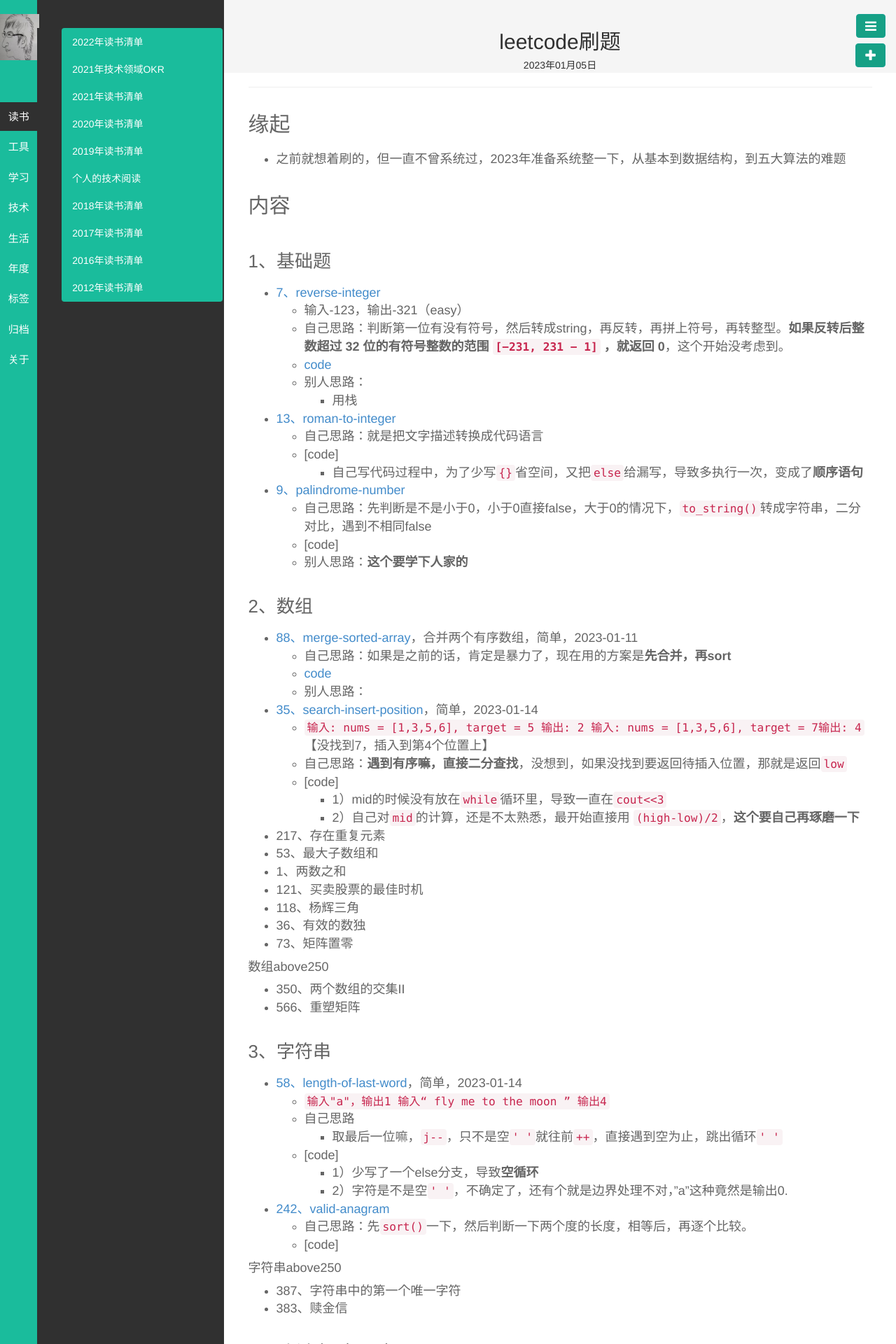
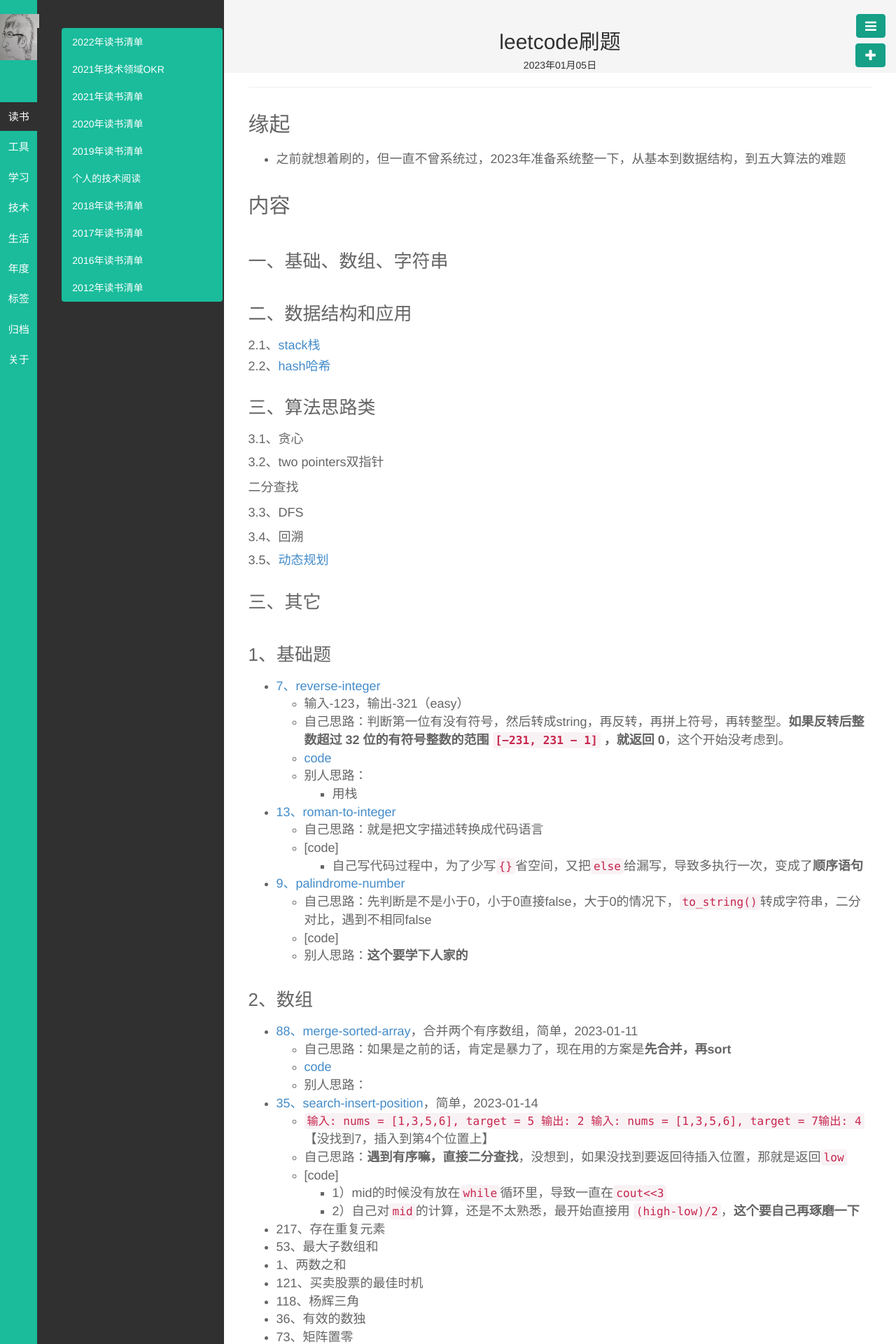
Before and after one commit to wolflion/blog, a Jekyll site: the page built from _posts/技术/2023-01-05-leetcode.md, in a window 1280 px wide. Shown: the top 1920 px of the page at 70% size. Built offline with Jekyll 4.4.1, drawn with Linux system fonts in a browser that asks for light colours.

Commit message:
Update 2023-01-05-leetcode.md

```diff
--- a/_posts/技术/2023-01-05-leetcode.md
+++ b/_posts/技术/2023-01-05-leetcode.md
@@ -11,8 +11,35 @@
 ##  缘起
 + 之前就想着刷的，但一直不曾系统过，2023年准备系统整一下，从基本到数据结构，到五大算法的难题
 
+##  内容
 
-##  内容
+### 一、基础、数组、字符串
+
+### 二、数据结构和应用
+
+#### 2.1、[stack栈](https://gitee.com/fewolflion/BookNote/blob/master/00leetcode/20byTopic/01Stack%E6%A0%88.md)
+
+#### 2.2、[hash哈希](https://gitee.com/fewolflion/BookNote/blob/master/00leetcode/20byTopic/02hash%E5%93%88%E5%B8%8C.md)
+
+### 三、算法思路类
+
+#### 3.1、贪心
+
+3.2、two pointers双指针
+
+二分查找
+
+3.3、DFS
+
+3.4、回溯
+
+#### 3.5、[动态规划](https://gitee.com/fewolflion/BookNote/blob/master/00leetcode/20byTopic/25%E5%8A%A8%E6%80%81%E8%A7%84%E5%88%92.md)
+
+### 三、其它
+
+
+
+
 
 ###  1、基础题
 + [7、reverse-integer](https://leetcode.com/problems/reverse-integer/)
@@ -74,7 +101,7 @@
 + 387、字符串中的第一个唯一字符
 + 383、赎金信
 
-### 4、哈希表（map）
+### 4、[哈希表（map）]()
 
 + [136、single-number](https://leetcode.cn/problems/single-number/)
   + 思路：只出现一次，用hash，但用得不太熟悉，没用map，用成set，没有实现目标；想着再`sort()`一下，逐个比较的，这条路也没走通
```
